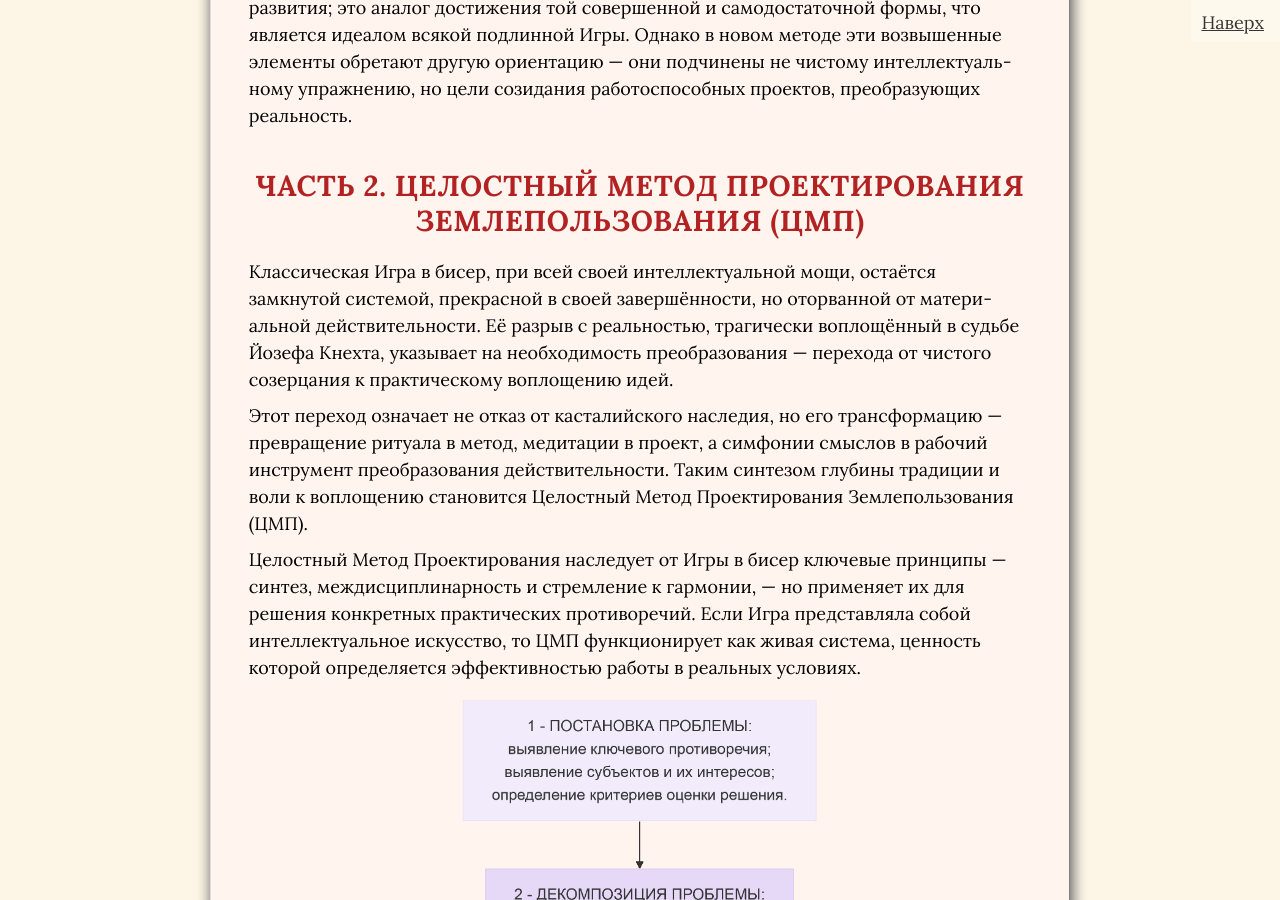
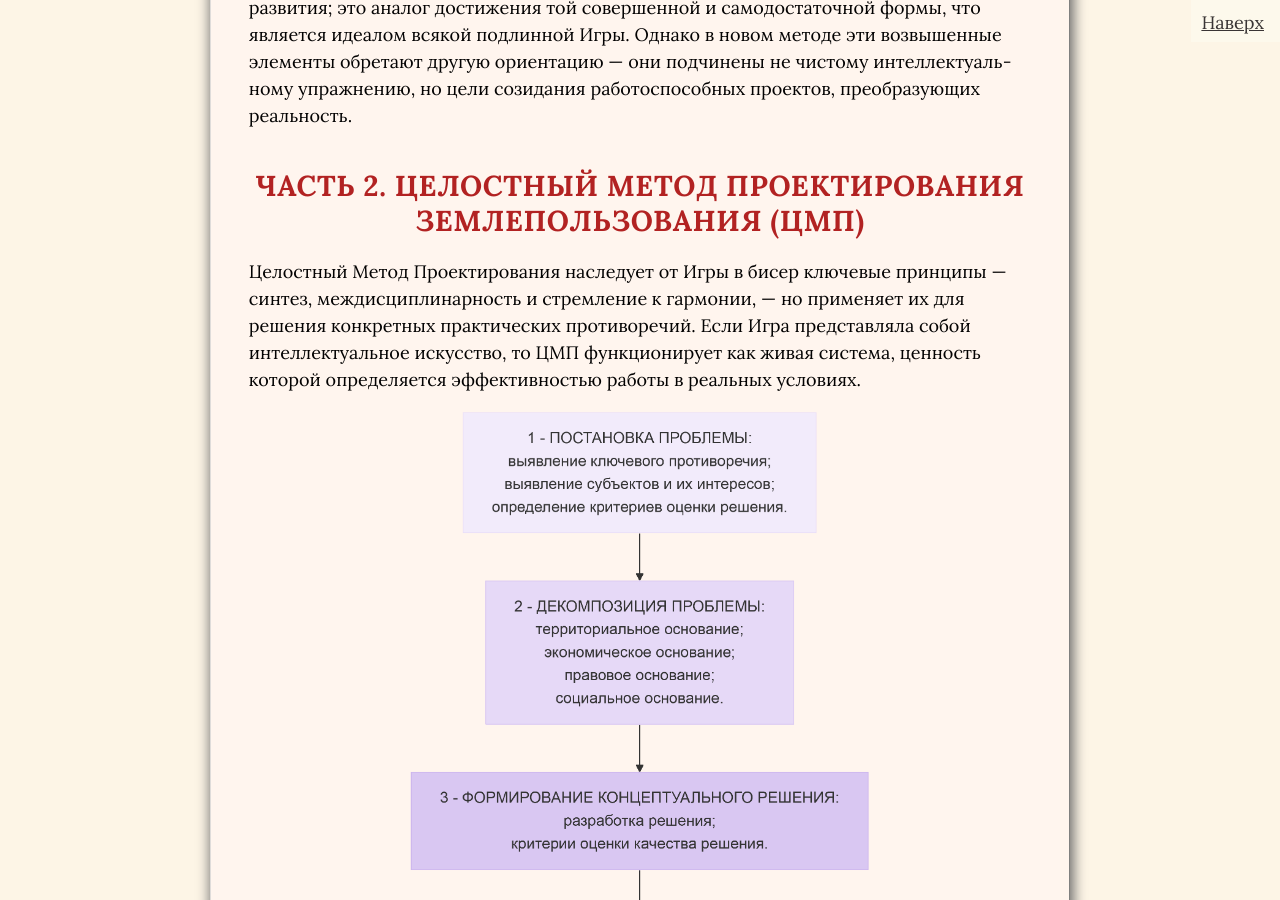
Before and after one commit to SergSi/land-use-art, a Jekyll site: the page built from _posts/2025-09-03-metod.md, in a window 1280 px wide and 900 px high, scrolled down 8126 px. Built offline with Jekyll 4.4.1, drawn with Linux system fonts in a browser that asks for light colours; some web fonts are replaced.

Commit message:
Update 2025-09-03-metod.md

```diff
--- a/_posts/2025-09-03-metod.md
+++ b/_posts/2025-09-03-metod.md
@@ -99,10 +99,6 @@ p {
 Наконец, *стремление к гармонии* сохраняется в методе как его цель — обнаружить элегантное решение, способное преобразить систему, выводя ее на новый виток развития; это аналог достижения той совершенной и самодостаточной формы, что является идеалом всякой подлинной Игры. Однако в новом методе эти возвышенные элементы обретают другую ориентацию — они подчинены не чистому интеллектуальному упражнению, но цели созидания работоспособных проектов, преобразующих реальность.
 
 # Часть 2. Целостный Метод Проектирования Землепользования (ЦМП)
-
-Классическая Игра в бисер, при всей своей интеллектуальной мощи, остаётся замкнутой системой, прекрасной в своей завершённости, но оторванной от материальной действительности. Её разрыв с реальностью, трагически воплощённый в судьбе Йозефа Кнехта, указывает на необходимость преобразования — перехода от чистого созерцания к практическому воплощению идей.
-
-Этот переход означает не отказ от касталийского наследия, но его трансформацию — превращение ритуала в метод, медитации в проект, а симфонии смыслов в рабочий инструмент преобразования действительности. Таким синтезом глубины традиции и воли к воплощению становится Целостный Метод Проектирования Землепользования (ЦМП).
 
 Целостный Метод Проектирования наследует от Игры в бисер ключевые принципы — синтез, междисциплинарность и стремление к гармонии, — но применяет их для решения конкретных практических противоречий. Если Игра представляла собой интеллектуальное искусство, то ЦМП функционирует как живая система, ценность которой определяется эффективностью работы в реальных условиях.
 
```
